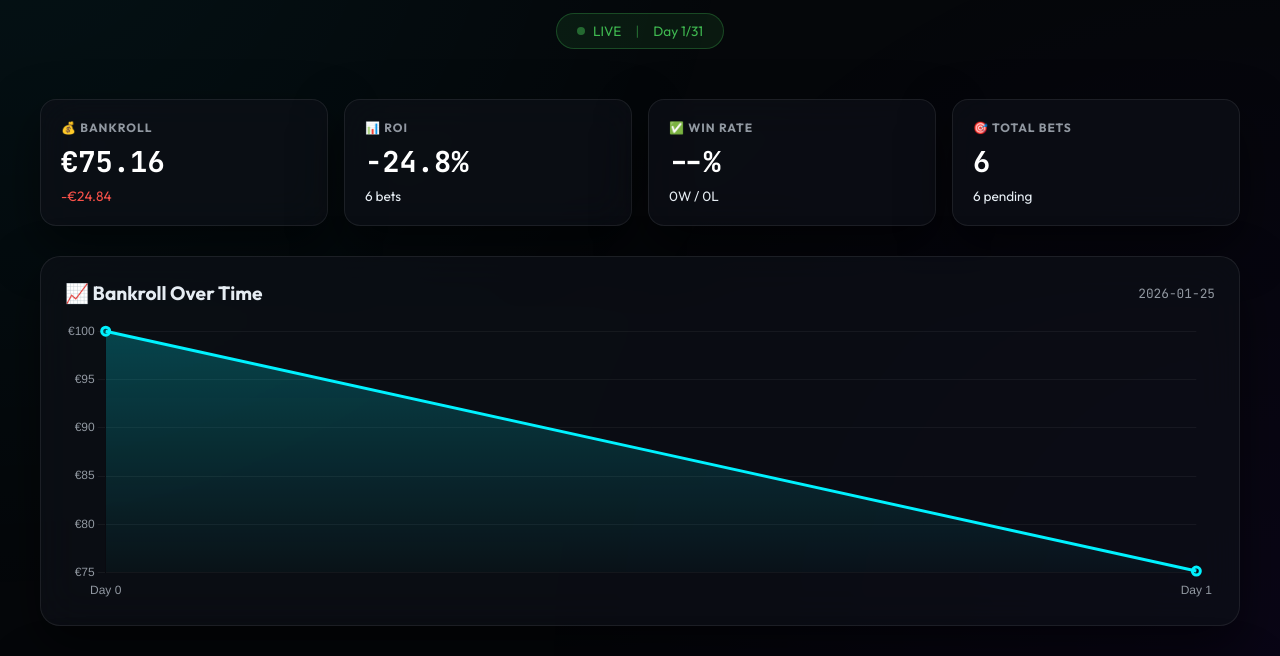
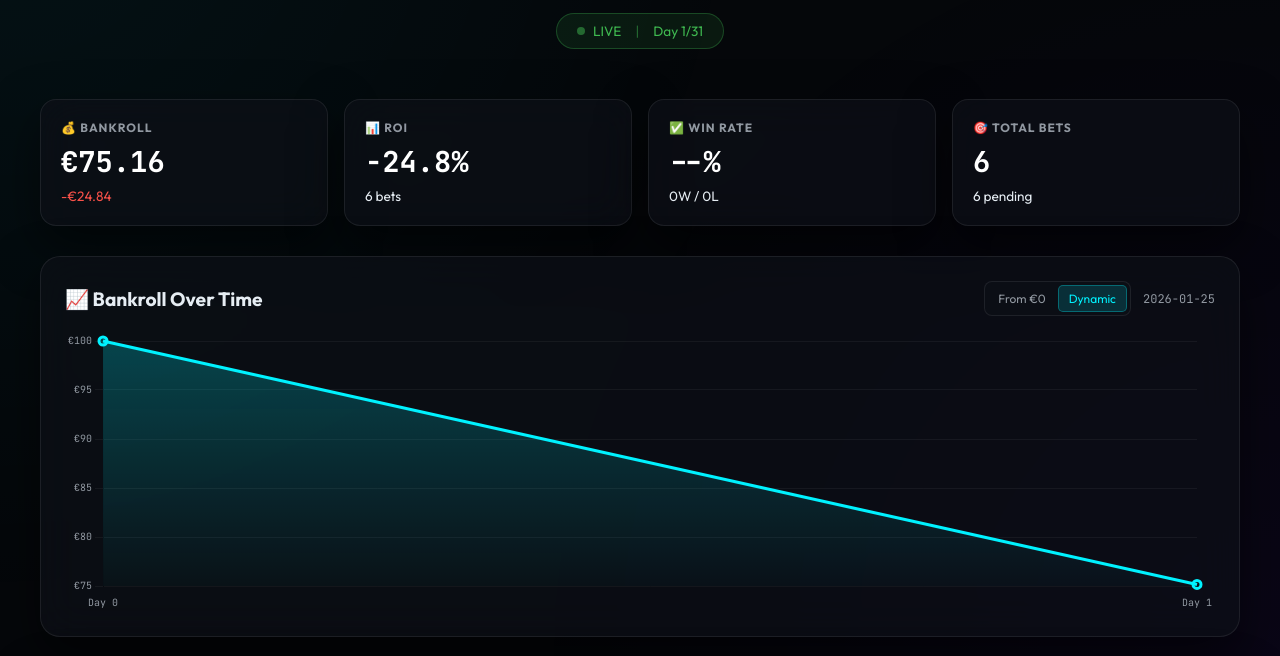
Before and after one commit to Seve1995/BetAI, a plain HTML site: page index.html in a window 1280 px wide. Shown: the part 144-800 px from the top of the page. Drawn offline with nearby package versions, Linux system fonts and the light colour scheme.

Commit message:
feat: Add From €0/Dynamic Y-axis toggle to chart

```diff
--- a/index.html
+++ b/index.html
@@ -442,6 +442,51 @@
             font-size: 0.85rem;
         }
 
+        /* Segmented Control */
+        .segmented-control {
+            display: flex;
+            background: var(--card-bg);
+            padding: 3px;
+            border-radius: 8px;
+            border: 1px solid var(--glass-border);
+            gap: 2px;
+        }
+
+        .segment-btn {
+            background: transparent;
+            border: none;
+            color: var(--text-dim);
+            padding: 5px 10px;
+            border-radius: 5px;
+            cursor: pointer;
+            font-size: 0.75rem;
+            font-family: inherit;
+            font-weight: 500;
+            transition: all 0.2s;
+        }
+
+        .segment-btn.active {
+            background: var(--accent-primary);
+            color: white;
+        }
+
+        [data-theme="dark"] .segment-btn.active {
+            background: rgba(0, 242, 255, 0.15);
+            color: var(--accent-primary);
+            border: 1px solid rgba(0, 242, 255, 0.3);
+        }
+
+        .segment-btn:not(.active):hover {
+            background: rgba(255, 255, 255, 0.05);
+            color: var(--text-main);
+        }
+
+        .chart-controls {
+            display: flex;
+            align-items: center;
+            gap: 12px;
+        }
+
         @media (max-width: 768px) {
             .bet-card {
                 grid-template-columns: 1fr;
@@ -450,6 +495,12 @@
 
             .stats-grid {
                 grid-template-columns: repeat(2, 1fr);
+            }
+
+            .chart-header {
+                flex-direction: column;
+                gap: 12px;
+                align-items: flex-start;
             }
         }
     </style>
@@ -504,7 +555,15 @@
         <div class="chart-container">
             <div class="chart-header">
                 <h2>📈 Bankroll Over Time</h2>
-                <span class="mono-font" style="color: var(--text-dim); font-size: 0.8rem;" id="lastUpdate">--</span>
+                <div class="chart-controls">
+                    <div class="segmented-control">
+                        <button class="segment-btn" data-scale="zero" onclick="setYScale('zero')">From €0</button>
+                        <button class="segment-btn active" data-scale="dynamic"
+                            onclick="setYScale('dynamic')">Dynamic</button>
+                    </div>
+                    <span class="mono-font" style="color: var(--text-dim); font-size: 0.75rem;"
+                        id="lastUpdate">--</span>
+                </div>
             </div>
             <div class="chart-wrapper">
                 <canvas id="bankrollChart"></canvas>
@@ -570,6 +629,19 @@
         });
 
         let bankrollChart;
+        let yAxisStartAtZero = false;
+
+        function setYScale(mode) {
+            yAxisStartAtZero = (mode === 'zero');
+            document.querySelectorAll('.segment-btn').forEach(btn => {
+                btn.classList.toggle('active', btn.dataset.scale === mode);
+            });
+            if (bankrollChart) {
+                bankrollChart.options.scales.y.beginAtZero = yAxisStartAtZero;
+                bankrollChart.options.scales.y.min = yAxisStartAtZero ? 0 : undefined;
+                bankrollChart.update();
+            }
+        }
 
         async function loadData() {
             try {
@@ -675,8 +747,8 @@
                 data: { labels: points.map(p => `Day ${p.day}`), datasets: [{ data: points.map(p => p.val), borderColor: c.line, backgroundColor: grad, fill: true, tension: 0.4, pointRadius: 4, borderWidth: 3 }] },
                 options: {
                     responsive: true, maintainAspectRatio: false,
-                    plugins: { legend: { display: false } },
-                    scales: { y: { beginAtZero: false, grid: { color: c.grid }, ticks: { color: c.text, callback: v => '€' + v } }, x: { grid: { display: false }, ticks: { color: c.text } } }
+                    plugins: { legend: { display: false }, tooltip: { backgroundColor: 'rgba(13,17,23,0.9)', titleColor: '#fff', bodyColor: '#e6edf3', padding: 10, displayColors: false, callbacks: { label: ctx => '€' + ctx.raw.toFixed(2) } } },
+                    scales: { y: { beginAtZero: yAxisStartAtZero, min: yAxisStartAtZero ? 0 : undefined, grid: { color: c.grid }, ticks: { color: c.text, font: { family: 'JetBrains Mono', size: 10 }, callback: v => '€' + v } }, x: { grid: { display: false }, ticks: { color: c.text, font: { family: 'JetBrains Mono', size: 10 } } } }
                 }
             });
         }
```
